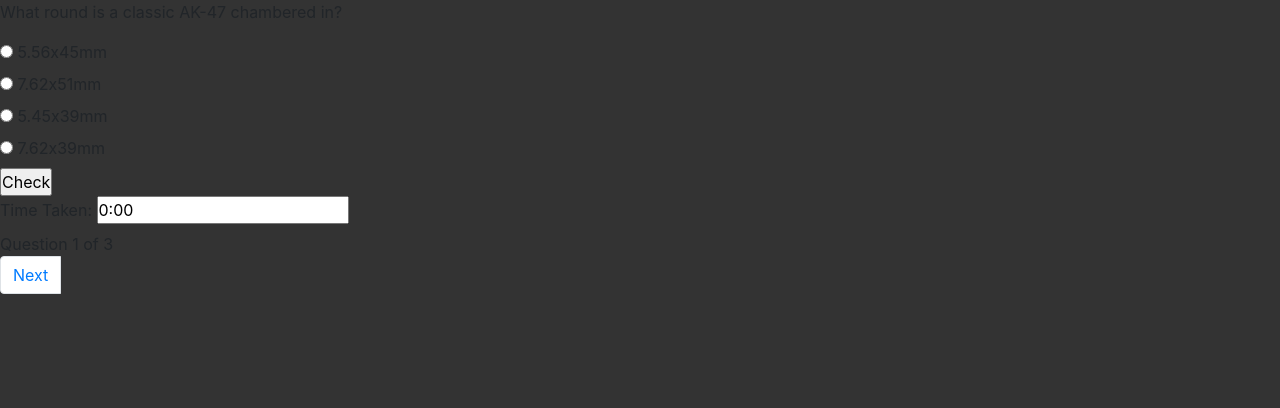
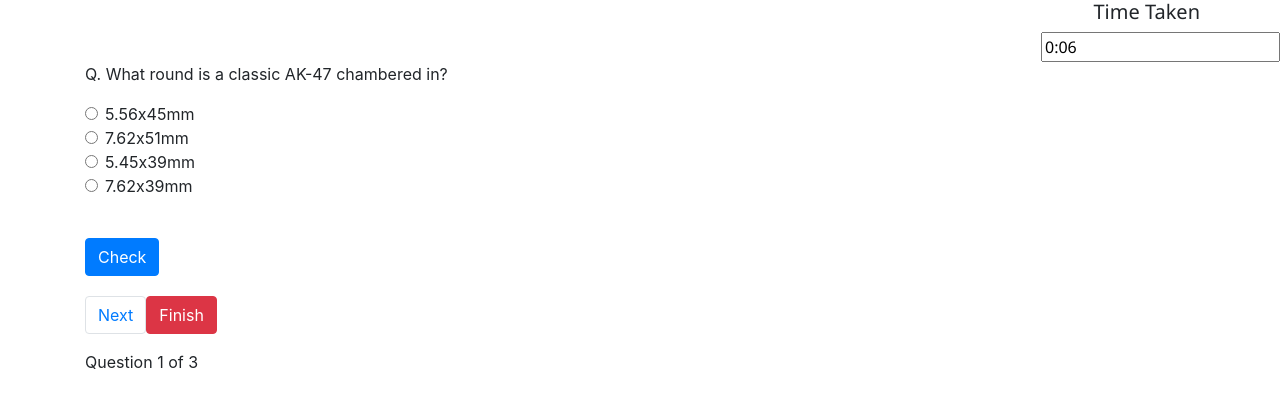
Before and after one commit to PaulModaley/Quiz-App, a Django app: page /1/ in a window 1280 px wide. Shown: the top 408 px of the page. Run offline with Django 3.2, Linux system fonts and the light colour scheme; data comes from the database, SQL or seed files in the repository; both versions use the stored data as it was after the commit; some libraries are stand-ins or nearby versions.

Commit message:
css changed

```diff
--- a/quiz/models.py
+++ b/quiz/models.py
@@ -22,3 +22,6 @@
 
     def __str__(self):
         return self.question
+
+class UserAnswer(models.Model):
+    pass
--- a/quiz/static/css/styles.css
+++ b/quiz/static/css/styles.css
@@ -1,4 +1,4 @@
-@import url('https://fonts.googleapis.com/css2?family=Montserrat&display=swap');
+/* @import url('https://fonts.googleapis.com/css2?family=Montserrat&display=swap');
 
 * {
     margin: 0;
@@ -102,7 +102,7 @@
 }
 
 .check-button {
-    position: relative;
+    position: absolute;
 }
 
 
@@ -111,4 +111,22 @@
         width: 100%;
         word-spacing: 2px
     }
+} */
+
+.time-container {
+    font-family: "Segoe UI",Arial,sans-serif;
+    text-align: right;
+    border: 0px none;
 }
+
+.time-title{
+    margin-right: 5rem;
+}
+
+.check-btn{
+    margin-top: 40px;
+}
+
+.pagination-btns{
+    margin-top: 20px;
+}
--- a/quiz/static/js/timer.js
+++ b/quiz/static/js/timer.js
@@ -1,26 +1,26 @@
-// function startTimer() {
-//   var tobj = document.getElementById("timespent");
-//   var t = "0:00";
-//   var s = 00;
-//   var d = new Date();
-//   var timeint = setInterval(function () {
-//     s += 1;
-//     d.setMinutes("0");
-//     d.setSeconds(s);
-//     min = d.getMinutes();
-//     sec = d.getSeconds();
-//     if (sec < 10) sec = "0" + sec;
-//     document.getElementById("timespent").value = min + ":" + sec;
-//   }, 1000);
-//   tobj.value = t;
-// }
+function startTimer() {
+  var tobj = document.getElementById("timespent");
+  var t = "0:00";
+  var s = 00;
+  var d = new Date();
+  var timeint = setInterval(function () {
+    s += 1;
+    d.setMinutes("0");
+    d.setSeconds(s);
+    min = d.getMinutes();
+    sec = d.getSeconds();
+    if (sec < 10) sec = "0" + sec;
+    document.getElementById("timespent").value = min + ":" + sec;
+  }, 1000);
+  tobj.value = t;
+}
 
-// if (window.addEventListener) {
-//   window.addEventListener("load", startTimer);
-// }
-// else if (window.attachEvent) {
-//   window.attachEvent("onload", startTimer);
-// }
+if (window.addEventListener) {
+  window.addEventListener("load", startTimer);
+}
+else if (window.attachEvent) {
+  window.attachEvent("onload", startTimer);
+}
 
 
 // function startQuizTime(){
--- a/templates/quiz.html
+++ b/templates/quiz.html
@@ -1,85 +1,58 @@
 {% extends 'base.html' %} {% block content %} {% load static %}
-<div>
+  <div class="time-container">
+  <h5 class="time-title">Time Taken </h5>
+
+  <input type="text" readonly id="timespent" value="0:00">
+
+  </div>
+<div class="container">
 {% for question in page_obj %}
-  <p>{{question.question}}</p>
-  <form action="." method="post">
+<form action="" method="post">
 {% csrf_token %}
-    <table>
-      <tbody>
-        <tr>
-          <label>
-            <input type="radio" name="option" id="option_one" value="{{question.option_one}}" />
+  <p>Q. {{question.question}}</p>
+  <div class="form-check">
+  <input class="form-check-input" type="radio" name="option" id="option_one" value="{{question.option_one}}">
     {{question.option_one}}
   </label>
-        </tr>
-        <br />
-        <tr>
-          <label>
-            <input type="radio" name="option" id="option_two" value="{{question.option_two}}" />
+</div>
+<div class="form-check">
+  <input class="form-check-input" type="radio" name="option" id="option_two" value="{{question.option_two}}">
     {{question.option_two}}
   </label>
-        </tr>
-        <br />
-        <tr>
-          <label>
-            <input
-              type="radio"
-              name="option"
-              id="option_three"
-              value="{{question.option_three}}"
-            />
+</div>
+<div class="form-check disabled">
+  <input class="form-check-input" type="radio" name="option" id="option_three" value="{{question.option_three}}">
     {{question.option_three}}
   </label>
-        </tr>
-        <br />
-        <tr>
-          <label>
-            <input
-              type="radio"
-              name="option"
-              id="option_four"
-              value="{{question.option_four}}"
-            />
+</div>
+<div class="form-check disabled">
+  <input class="form-check-input" type="radio" name="option" id="option_four" value="{{question.option_four}}">
     {{question.option_four}}
   </label>
-        </tr>
-      </tbody>
-    </table>
-    <input type="submit" value="Check" id="check" onclick="displayRadioValue()" />
+</div>
+  <input type="hidden" name="answerLabel" id="answerLabel" value="{{question.answer}}">
+  <input class="btn btn-primary check-btn" type="submit" value="Check" id="check" onclick="displayRadioValue()" />
 </form>
-<input type="hidden" name="answerLabel" id="answerLabel" value="{{question.answer}}">
-  {% endfor %}
-  <div id = "result_div">
+</div>
+  <div class="container" id = "result_div">
 
   </div>
-  <label for="">Time Taken:
+{% endfor %}
 
-
-  <input type="text" readonly="" id="timespent" value="0:00">
-
-
-  </label>
-
-  {% comment %} <div>{% include 'messages.html' %}</div> {% endcomment %}
-
-  {% comment %} {{values.option}} {% if {{values.option}}.exist %}
-  <p>Correct</p>
-  {% else %}
-  <p>Wrong, Correct answer: {{question.answer}}</p>
-  {% endif %} {% endcomment %}
-
-  <div class="">
-    Question {{page_obj.number}} of {{page_obj.paginator.num_pages}}
-    <ol class="pagination align-right mr-auto">
+    <div class="container">
+    {% comment %} <ol class="pagination align-right mr-auto">
       {% if page_obj.has_previous %}
       <li class="page-item">
         <a class="page-link" href="?page={{ page_obj.previous_page_number }}"
           >Previous</a
         >
       </li>
-      {% endif %} {% if page_obj.has_next %}
+      {% endif %}   {% endcomment %}
+      <div class="pagination-btns">
+        <ol class="pagination align-right mr-auto">
+        {% if page_obj.has_next %}
           <li class="page-item">
-        <a id="next-btn" class="page-link" href="?page={{ page_obj.next_page_number }}"
+            <a id="next-btn" class="page-link btn btn-success" href="?page={{ page_obj.next_page_number }}"
               >Next</a
             >
           </li>
@@ -88,8 +61,12 @@
               <a href="{% url 'result_page' %}" class="btn btn-danger" id="finish-btn" onclick="endQuizTime()">Finish</a>
             </li>
         </ol>
+    Question {{page_obj.number}} of {{page_obj.paginator.num_pages}}
     </div>
   </div>
+
+
+
 
 
 {% endblock content %}
```
Also changed, not shown: quiz/static/js/main.js (+39 -42 lines), db.sqlite3. Lines whose indentation alone changed are shown as unchanged.
